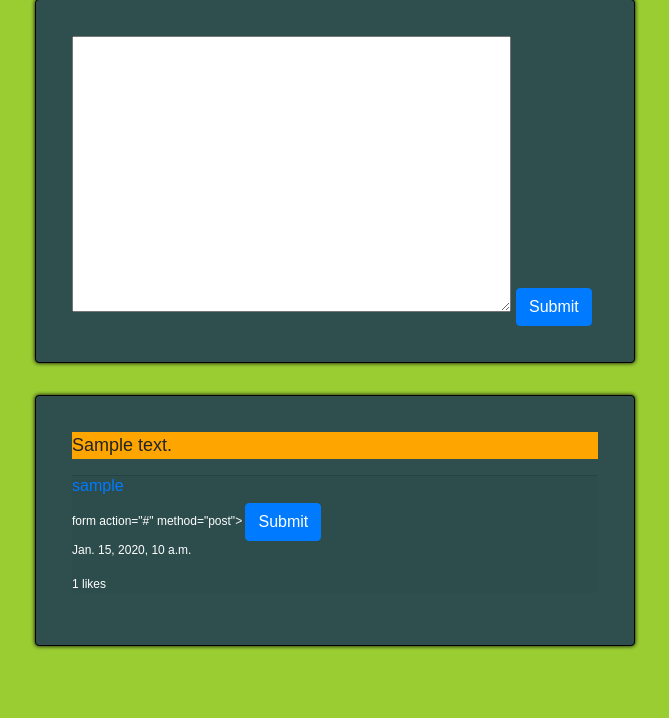
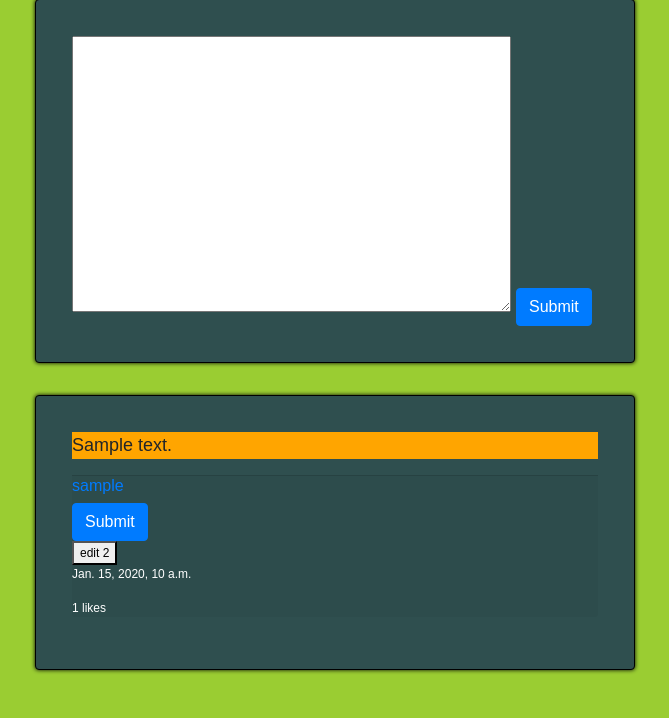
Before and after one commit to Ziga12341/social-network, a Django app: page / in a window 1280 px wide. Shown: the part 164-882 px from the top of the page, without its empty margins (13-682 px from the left). Before the commit the page ends 813 px from the top, so only its background shows below. Run offline with Django 3.2, Linux system fonts and the light colour scheme; a user stored in the database is signed in; tables that the repository leaves empty hold one stand-in row (values such as "Sample post"); some libraries are stand-ins or nearby versions.

Commit message:
project4: network: edit_post: I got an log in console that button is clicked

```diff
--- a/network/static/network/index.js
+++ b/network/static/network/index.js
@@ -1,8 +1,23 @@
 // if edit button clicked then:
 // add console log
 // hide #post-body
+console.log('JavaScript code is actually being executed')
+document.addEventListener('DOMContentLoaded', function() {
+    let editButton = document.querySelector('#edit-button-2');
+    if (editButton) {
+        editButton.addEventListener('click', function (event) {
+            console.log('edit button clicked');
+        });
+    }
+});
 
-const editButton = document.querySelector(#edit-button);
-editButton.addEventListener('click', function() {
-  // Your code to handle the "Edit" button click goes here
-});
+// add function that add event listener to edit-button-2 in fuser is logged in  add log to console that edit-button-2 clicked
+
+function edit_button_clicked() {
+    document.addEventListener('DOMContentLoaded', function() {
+        document.querySelector('#edit-button-2').addEventListener('click', function (event) {
+            console.log('edit button clicked');
+        });
+    });
+  console.log('edit button clicked');
+}
--- a/network/templates/network/index.html
+++ b/network/templates/network/index.html
@@ -29,11 +29,10 @@
                     <div class="card-footer">
                         <h6><a href="{% url 'profile' post.user %}"> {{ post.user }}</a></h6>
                         {% if user.is_authenticated and user == post.user%}
-                            form action="{% url 'edit_post' post.id %}" method="post">
-                                {% csrf_token %}
-                                {{ edit_post_form }}
-                                <input class="btn btn-primary" type="submit">
+                            <form id="edit-form">
+                                <input id="edit-button" type="submit" class="btn btn-primary">
                             </form>
+                            <button id="edit-button-2">edit 2</button>
                         {% endif %}
                         <p> {{ post.timestamp }}</p>
                         <p> {{ post.likes }} likes </p>
@@ -57,3 +56,8 @@
         </nav>
     {% endif %}
 {% endblock %}
+
+<!-- import index.js -->
+{% block scripts %}
+    <script src="{% static 'network/index.js' %}"></script>
+{% endblock %}
--- a/network/templates/network/layout.html
+++ b/network/templates/network/layout.html
@@ -6,6 +6,8 @@
         <title>{% block title %}Social Network{% endblock %}</title>
         <link rel="stylesheet" href="https://stackpath.bootstrapcdn.com/bootstrap/4.4.1/css/bootstrap.min.css" integrity="sha384-Vkoo8x4CGsO3+Hhxv8T/Q5PaXtkKtu6ug5TOeNV6gBiFeWPGFN9MuhOf23Q9Ifjh" crossorigin="anonymous">
         <link href="{% static 'network/styles.css' %}" rel="stylesheet">
+        <script src="{% static 'network/index.js' %}"></script>
+
     </head>
     <body>
 
```
